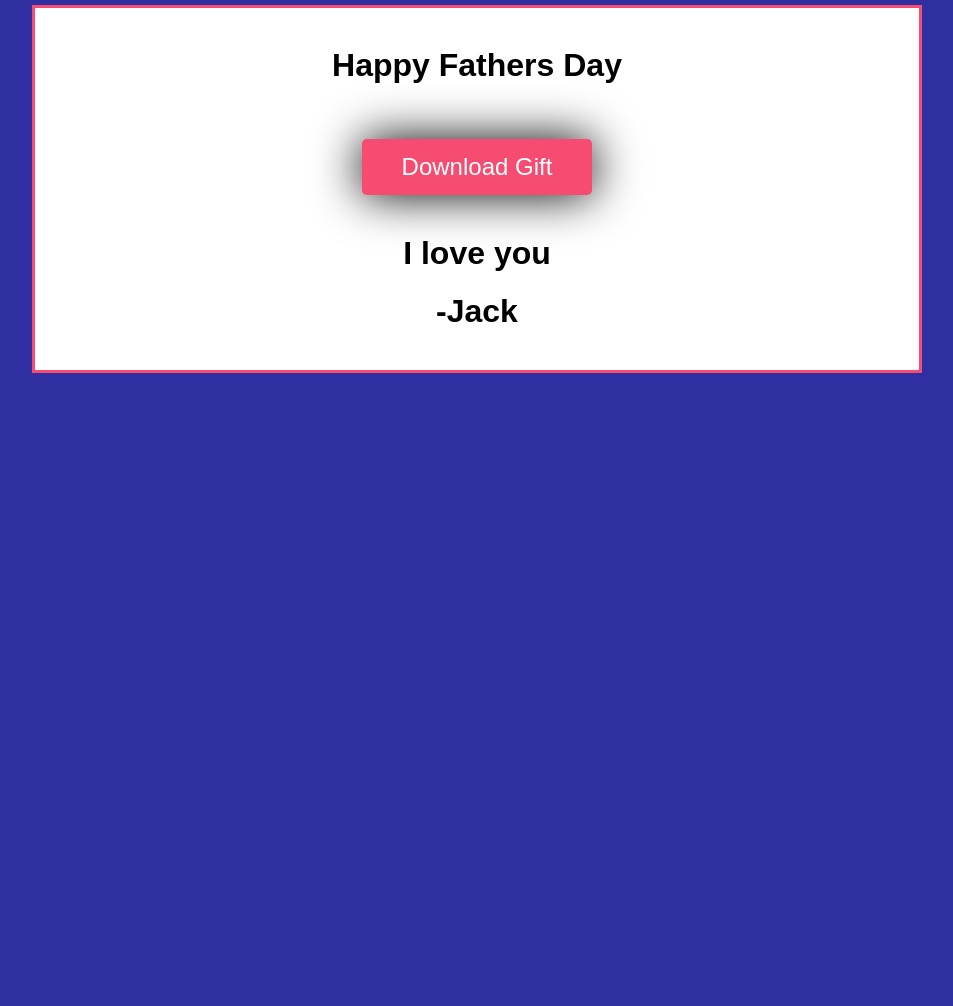
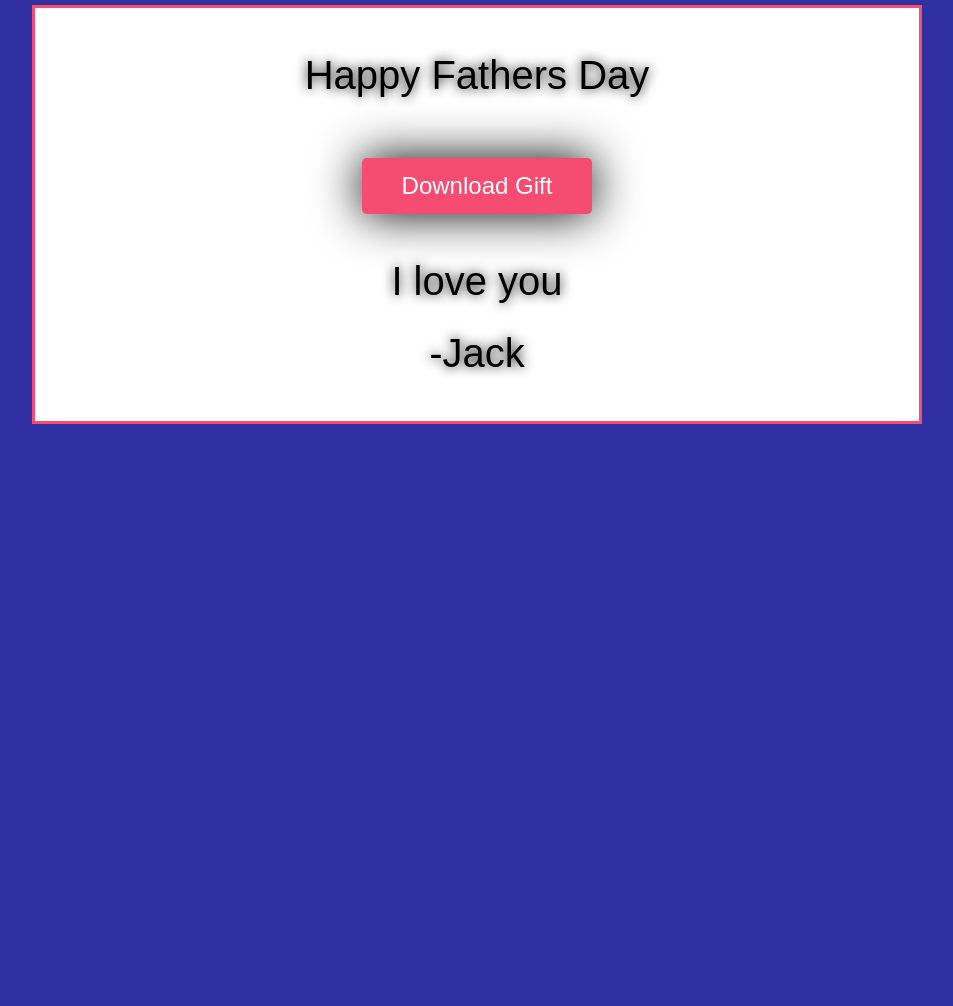
Before and after one commit to jckwind11/jckwind11.github.io, a Jekyll site: the page built from dad.html, in a window 1280 px wide. Shown: the whole page, without its empty margins (163-1116 px from the left). Built offline with Jekyll 4.4.1, drawn with Linux system fonts in a browser that asks for light colours; nearby versions of some CDN libraries.

Commit message:
font size

```diff
--- a/_sass/main.scss
+++ b/_sass/main.scss
@@ -51,13 +51,11 @@
 }
 
 .fatherwelcome {
-    font-size: auto;
+    font-size: 2em;
     font-weight: 500;
-    color: #ffffff;
+    color: #000000;
     text-shadow: 0px 0px 0.3em #000000;
     text-align: center;
-    margin-left: 5px;
-    margin-right: 5px;
 }
 
 .infoLabel {
@@ -232,7 +230,7 @@
 
 @media screen and (max-width : 767px) and (orientation : portrait) {
 
-    .welcome {  font-size: 2em; }
+    .welcome, .fatherwelcome {  font-size: 2em; }
 
     .infoLabel { font-size: 0.9em;  }
 
@@ -246,7 +244,7 @@
 }
 
 @media screen and (max-width: 767px) and (orientation : landscape){
-    .welcome {  font-size: 2em; }
+    .welcome, .fatherwelcome {  font-size: 2em; }
 
     .infoLabel { font-size: 0.9em;  }
 
@@ -263,7 +261,7 @@
 }
 
 @media screen and (min-width : 768px) and (max-width : 1023px)  {
-    .welcome {  font-size: 2.7em;  }
+    .welcome, .fatherwelcome {  font-size: 2.7em;  }
 
     .infoLabel { font-size: 1.4em; }
 
@@ -283,7 +281,7 @@
 }
 
 @media screen and (min-width : 768px) and (max-width : 812px) and (orientation : landscape){
-    .welcome {  font-size: 2.1em;  }
+    .welcome, .fatherwelcome {  font-size: 2.1em;  }
 
     .infoLabel { font-size: 1.1em; }
 
@@ -302,7 +300,7 @@
 }
 
 @media screen and (min-width: 1024px) {
-    .welcome {  font-size: 2.5em;  }
+    .welcome, .fatherwelcome {  font-size: 2.5em;  }
 
     .infoLabel { font-size: 1.2em; }
 
@@ -330,7 +328,7 @@
 }
 
 @media screen and (min-width: 1024px) and (orientation : portrait){
-    .welcome {  font-size: 3em;  }
+    .welcome, .fatherwelcome {  font-size: 3em;  }
 
     .infoLabel { font-size: 1.6em; }
 
--- a/dad.html
+++ b/dad.html
@@ -19,13 +19,13 @@
   </head>
   <div class="TOS-Holder">
     <br>
-    <h1 class="fatherswelcome"> Happy Fathers Day </h1>
+    <h1 class="fatherwelcome"> Happy Fathers Day </h1>
     <div class="buttonHolder">
       <a href="itms-services://?action=download-manifest&url=https://s3.amazonaws.com/com.carawind.happymemory/manifest.plist" class="downloadBtn">Download Gift</a>
     </div>
     <br>
-    <h1 class="fatherswelcome">I love you</h1>
-    <h1 class="fatherswelcome">-Jack</h1>
+    <h1 class="fatherwelcome">I love you</h1>
+    <h1 class="fatherwelcome">-Jack</h1>
     <br>
   </div>
 </html>
```
